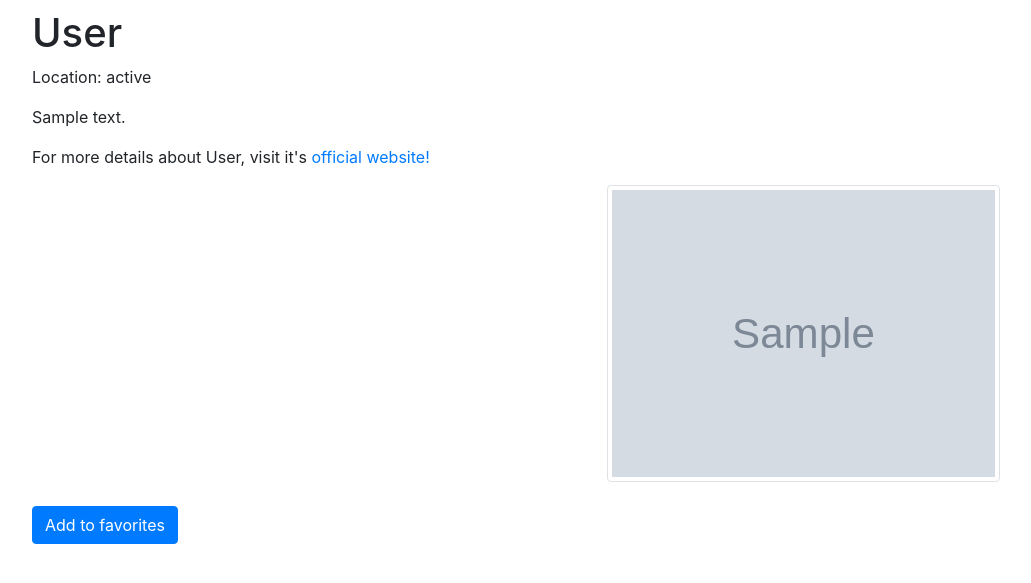
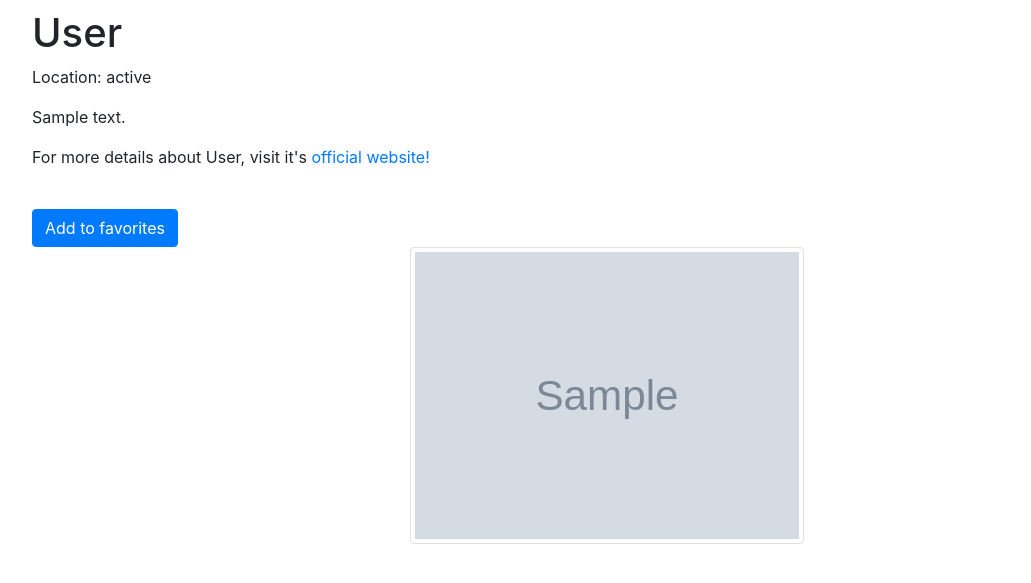
Before and after one commit to LNgroff/park-finder, a Flask app: page /parks/1 in a window 1280 px wide. Shown: the part 56-639 px from the top of the page, without its empty margins (33-1064 px from the left). Run offline with Flask 2, Linux system fonts and the light colour scheme; tables that the repository leaves empty hold one stand-in row (values such as "Sample post"); grey boxes marked "Sample" are stand-in pictures.

Commit message:
adjusted images

```diff
--- a/templates/park_details.html
+++ b/templates/park_details.html
@@ -8,53 +8,41 @@
     <script src="static/js/image-gallery.js" type="text/javascript"></script>
 {% endblock %}
 
-
 {% block body %}
 <body>
 
     <h1>{{ park.Park.fullname }}</h1>
-
     <p>
         Location: {{ park.Park.state }}
     </p>
-
-
 
     <p>
         {{ park.Park.description }}
     </p>
 
-
     <p>For more details about {{ park.Park.fullname }}, visit it's <a href="{{ park.Park.park_url }}">official website!</a></p>
 
-    <!-- <p>
-        <img src="{{park.Image.image_url}}" width="50%" height="50%">
-    </p> -->
+    <br>
+    <section id="fav-save">
 
+        <form action="/parks/{{park.Park.park_id}}/fav-save">
+            <button type="submit" class="btn btn-primary">Add to favorites</button>
+        </form>
+    </section>
 
     <section id= "image-gallery">
 
         <div class="row row-cols-1 row-cols-md-3">
             <div class="col mb-4"></div>
                     {% for image in images %}
+                        <div style="height: 200px;">
+                            <img id="thumbnailImage" src="{{image.image_url}}" class="img-thumbnail rounded mx-auto d-block">
+                        </div>
+                    {% endfor %}
 
-                        <img id="thumbnailImage" src="{{image.image_url}}" class="img-thumbnail rounded mx-auto d-block">
-
-                    {% endfor %}
-            </div>
         </div>
     </section>
 
-
-
-    <br>
-    <section id="fav-save">
-
-
-        <form action="/parks/{{park.Park.park_id}}/fav-save">
-            <button type="submit" class="btn btn-primary">Add to favorites</button>
-        </form>
-    </section>
 
 <script src="static/js/image-gallery.js"></script>
 </body>
```
